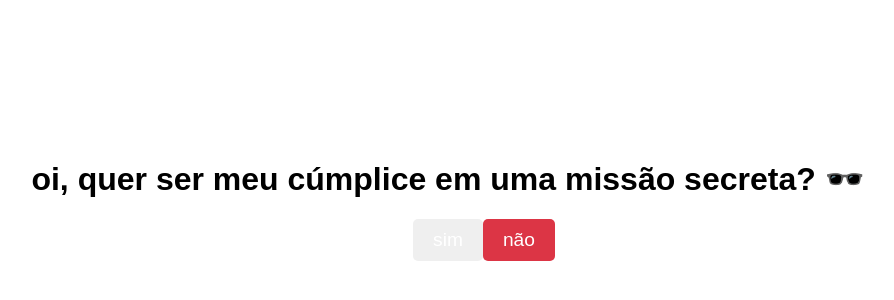
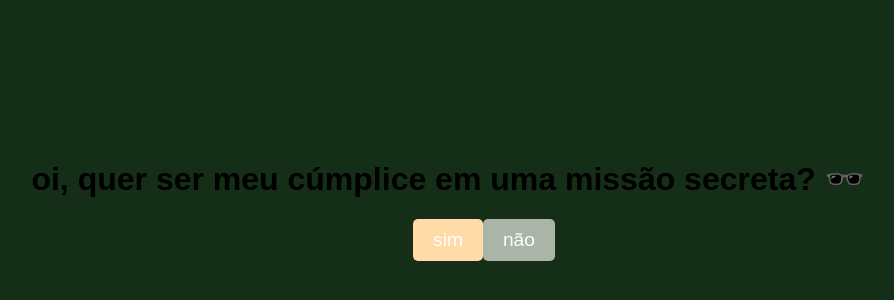
Before and after one commit to viniciui/convite, a plain HTML site: page index.html in a window 1280 px wide. Shown: the part 96-396 px from the top of the page, without its empty margins (192-1086 px from the left). Drawn offline with Linux system fonts and the light colour scheme.

Commit message:
Update index.html

```diff
--- a/index.html
+++ b/index.html
@@ -9,7 +9,7 @@
             font-family: Montserrat, sans-serif;
             text-align: center;
             margin-top: 20%;
-            background-color: white;
+            background-color: #152e17;
         }
         h1 {
             font-size: 2rem;
@@ -22,11 +22,11 @@
             cursor: pointer;
         }
         #sim {
-            background-color: ##f7903e;
+            background-color: #ffdba8;
             color: white;
         }
         #nao {
-            background-color: #dc3545;
+            background-color: #aab5a8;
             color: white;
             position: absolute;
         }
```
